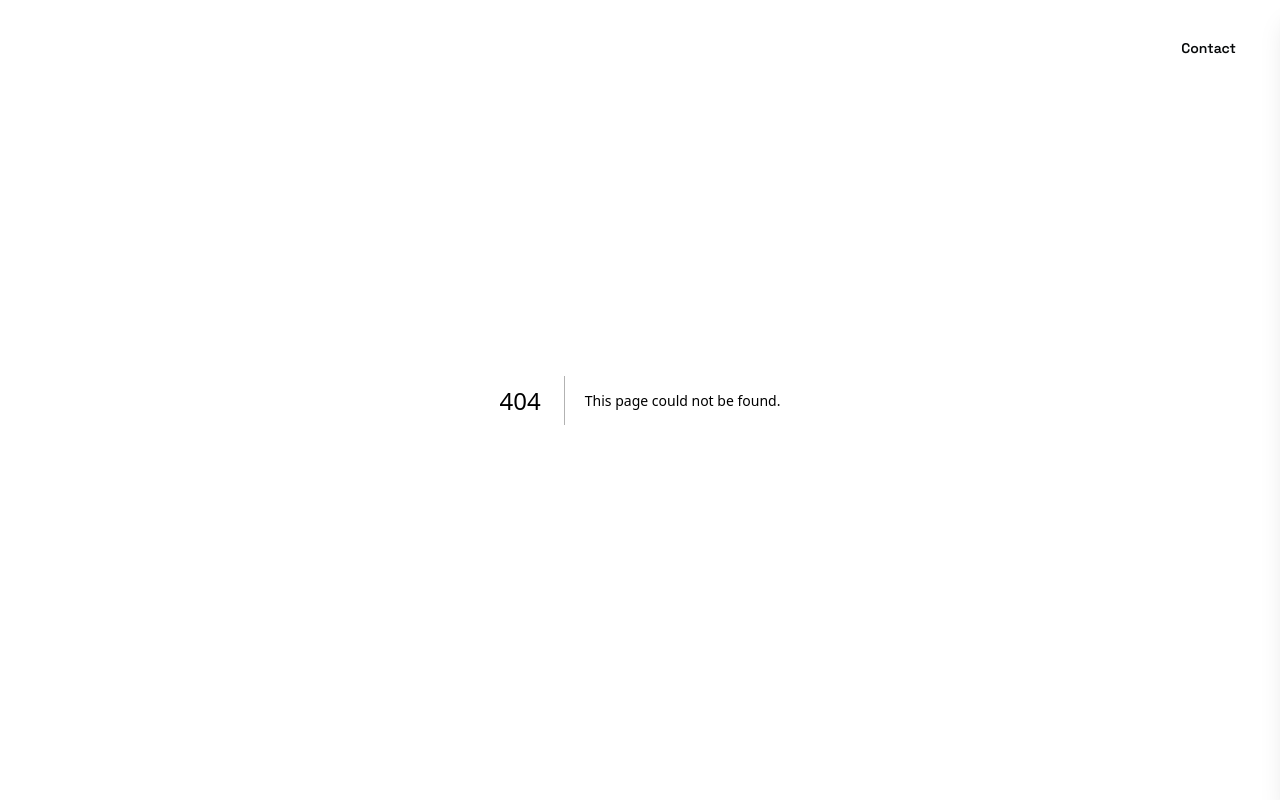
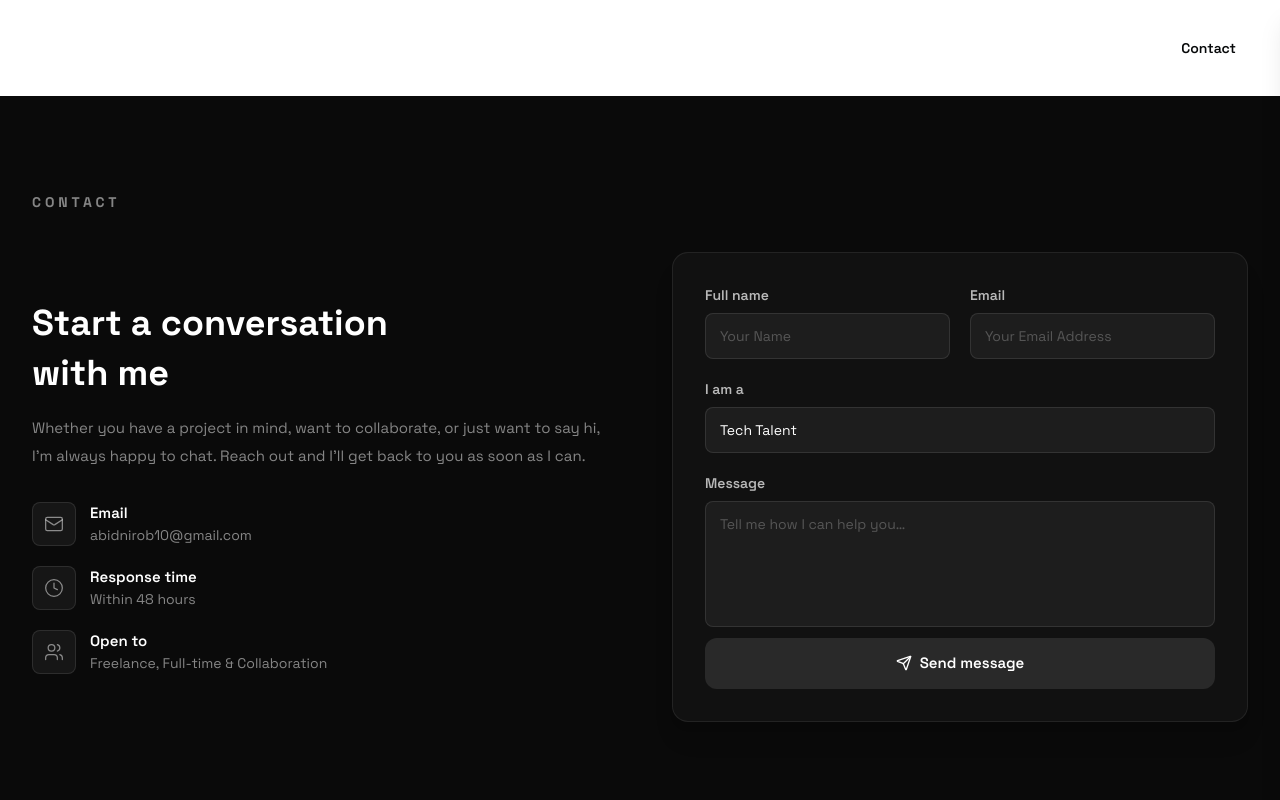
Before and after one commit to ahnafabid10/ahnafabid, a Next.js app: page /contact in a window 1280 px wide. Before the commit this address had no page. Shown: the top 800 px of the page. Built offline with nearby package versions, Linux system fonts and the light colour scheme.

Commit message:
fix: update hrefs in NavBar for correct routing and add Contact page

```diff
--- /dev/null
+++ b/src/app/contact/page.tsx
@@ -0,0 +1,19 @@
+import type { Metadata } from "next";
+import ContactSection from "@/components/HomePage/Contact";
+
+export const metadata: Metadata = {
+  title: "Contact",
+  description:
+    "Get in touch with Ahnaf Abid Nirob — whether you have a project in mind, want to collaborate, or just want to say hi.",
+  alternates: {
+    canonical: "/contact",
+  },
+};
+
+export default function ContactPage() {
+  return (
+    <main className="pt-24">
+      <ContactSection />
+    </main>
+  );
+}
--- a/src/components/Shared/NavBar/NavBar.tsx
+++ b/src/components/Shared/NavBar/NavBar.tsx
@@ -12,8 +12,8 @@ function cn(...classes: (string | boolean | undefined | null)[]): string {
 const NAV_LINKS = [
   { name: 'About',    href: '#about'    },
   { name: 'Skills',   href: '#skills'   },
-  { name: 'Projects', href: 'projects' },
-  { name: 'Contact',  href: 'contact'  },
+  { name: 'Projects', href: '/projects' },
+  { name: 'Contact',  href: '/contact'  },
 ];
 
 export function Navbar() {
```
